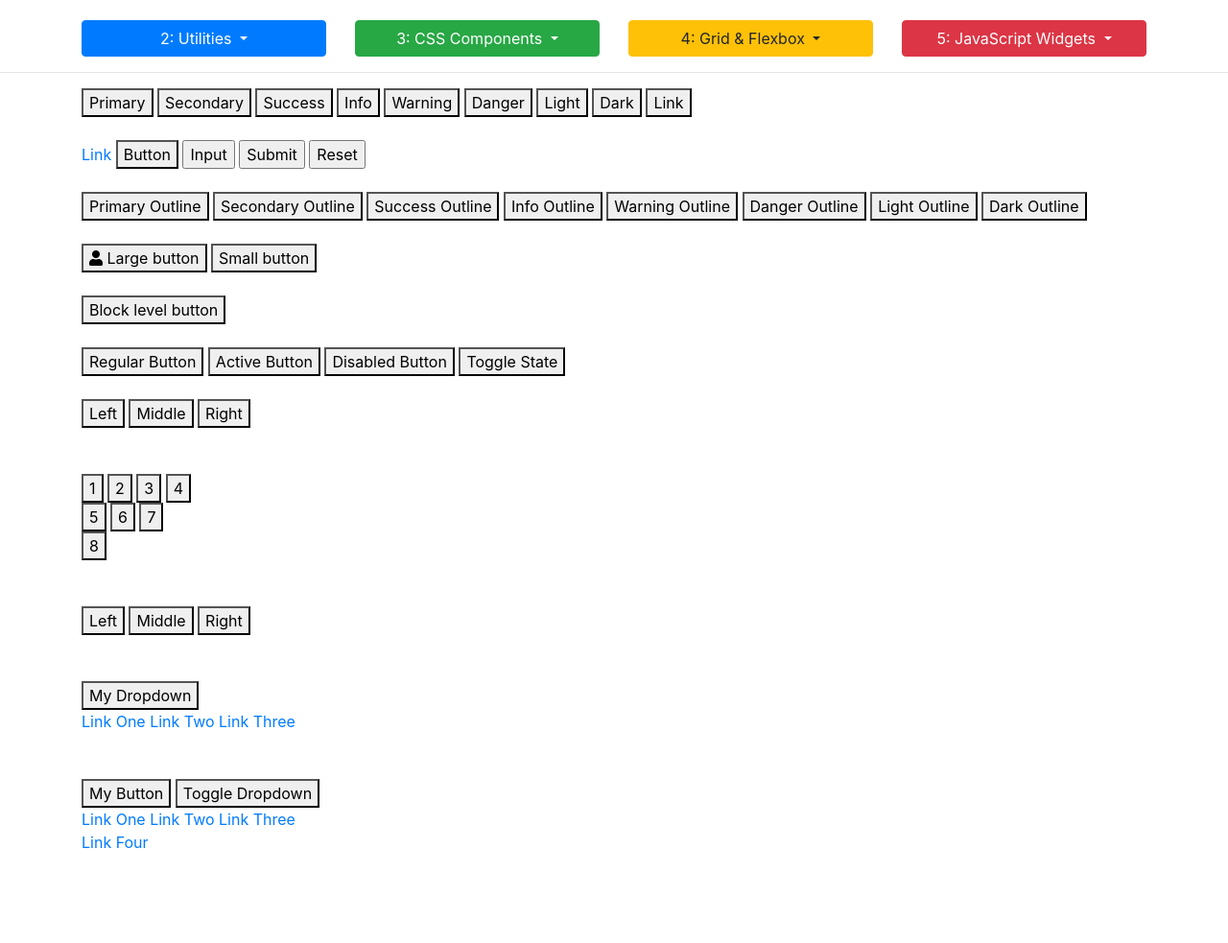
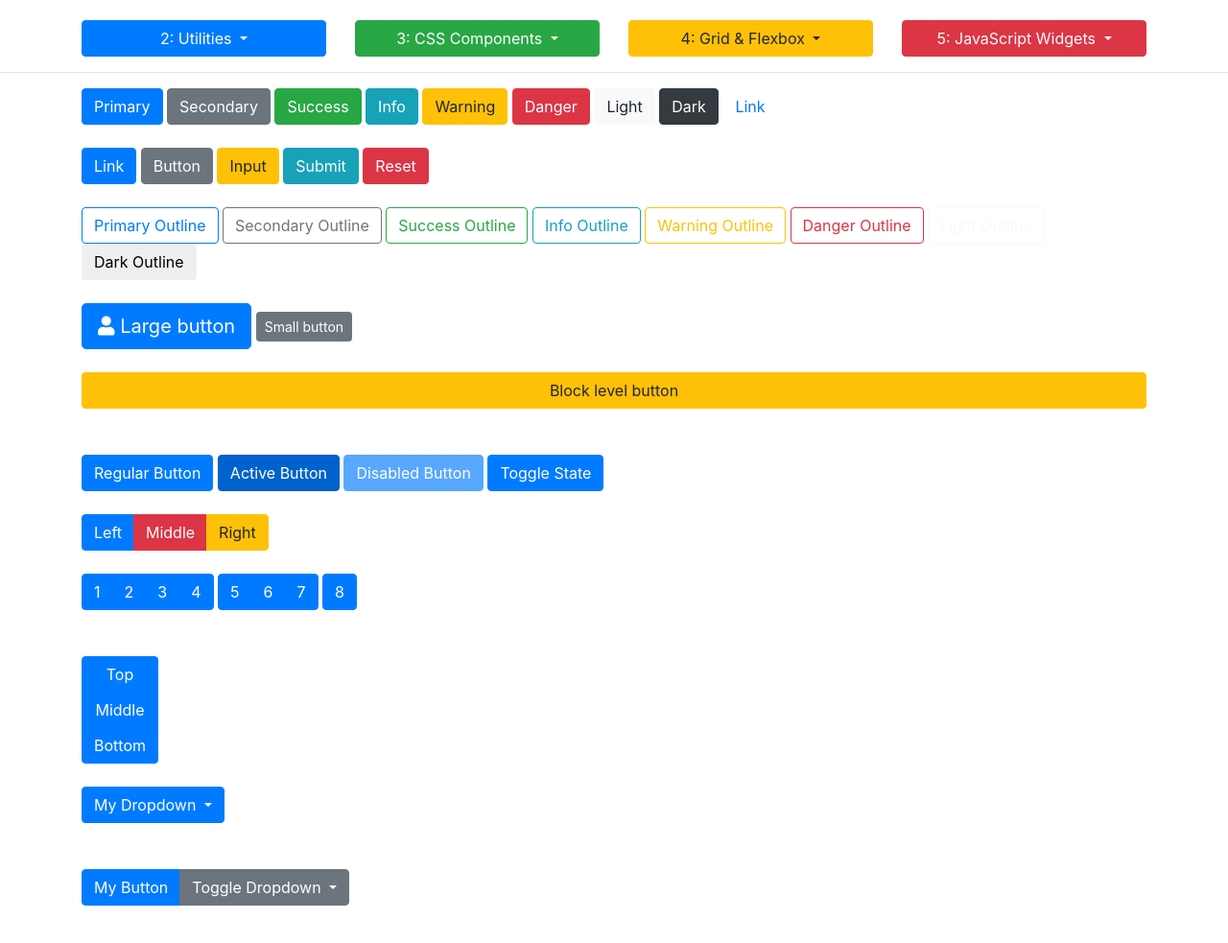
Before and after one commit to leonardootoni/bootstrap, a plain HTML site: page Sandbox/bootstrap_sandbox_starter/3_2_buttons.html in a window 1280 px wide. Shown: the part 113-1096 px from the top of the page at 96% size. Drawn offline with nearby package versions, Linux system fonts and the light colour scheme.

Commit message:
bootstrap sandbox utilities pages

```diff
--- a/Sandbox/bootstrap_sandbox_starter/3_2_buttons.html
+++ b/Sandbox/bootstrap_sandbox_starter/3_2_buttons.html
@@ -90,59 +90,59 @@
         <!--################START HERE################-->
 
         <!-- BUTTONS -->
-        <button type="button">Primary</button>
-        <button type="button">Secondary</button>
-        <button type="button">Success</button>
-        <button type="button">Info</button>
-        <button type="button">Warning</button>
-        <button type="button">Danger</button>
-        <button type="button">Light</button>
-        <button type="button">Dark</button>
-        <button type="button">Link</button>
+        <button type="button" class="btn btn-primary">Primary</button>
+        <button type="button" class="btn btn-secondary">Secondary</button>
+        <button type="button" class="btn btn-success">Success</button>
+        <button type="button" class="btn btn-info">Info</button>
+        <button type="button" class="btn btn-warning">Warning</button>
+        <button type="button" class="btn btn-danger">Danger</button>
+        <button type="button" class="btn btn-light">Light</button>
+        <button type="button" class="btn btn-dark">Dark</button>
+        <button type="button" class="btn btn-link">Link</button>
 
         <br>
         <br>
 
         <!-- BUTTON TAGS/TYPES -->
-        <a href="#" role="button">Link</a>
-        <button type="submit">Button</button>
-        <input type="button" value="Input">
-        <input type="submit" value="Submit">
-        <input type="reset" value="Reset">
+        <a href="#" role="button" class="btn btn-primary">Link</a>
+        <button type="submit" class="btn btn-secondary">Button</button>
+        <input type="button" value="Input" class="btn btn-warning">
+        <input type="submit" value="Submit" class="btn btn-info">
+        <input type="reset" value="Reset" class="btn btn-danger">
 
         <br>
         <br>
 
         <!-- OUTLINE BUTTONS -->
-        <button type="button">Primary Outline</button>
-        <button type="button">Secondary Outline</button>
-        <button type="button">Success Outline</button>
-        <button type="button">Info Outline</button>
-        <button type="button">Warning Outline</button>
-        <button type="button">Danger Outline</button>
-        <button type="button">Light Outline</button>
-        <button type="button">Dark Outline</button>
+        <button type="button" class="btn btn-outline-primary">Primary Outline</button>
+        <button type="button" class="btn btn-outline-secondary">Secondary Outline</button>
+        <button type="button" class="btn btn-outline-success">Success Outline</button>
+        <button type="button" class="btn btn-outline-info">Info Outline</button>
+        <button type="button" class="btn btn-outline-warning">Warning Outline</button>
+        <button type="button" class="btn btn-outline-danger">Danger Outline</button>
+        <button type="button" class="btn btn-outline-light">Light Outline</button>
+        <button type="button" class="btn btn-ouline-dark>Dark Outline">Dark Outline</button>
 
         <br>
         <br>
 
         <!-- BUTTON SIZES -->
-        <button type="button">
+        <button type="button" class="btn btn-primary btn-lg">
             <i class="fa fa-user"></i> Large button</button>
-        <button type="button">Small button</button>
+        <button type="button" class="btn btn-secondary btn-sm">Small button</button>
         <br>
         <br>
-        <button type="button">Block level button</button>
+        <button type="button" class="btn btn-warning btn-block">Block level button</button>
 
         <br>
         <br>
 
         <!-- STATES -->
-        <button type="button">Regular Button</button>
-        <button type="button">Active Button</button>
-        <button type="button">Disabled Button</button>
+        <button type="button" class="btn btn-primary">Regular Button</button>
+        <button type="button" class="btn btn-primary active">Active Button</button>
+        <button type="button" class="btn btn-primary disabled">Disabled Button</button>
 
-        <button type="button">
+        <button type="button" class="btn btn-primary" data-toggle="button">
             Toggle State
         </button>
 
@@ -150,29 +150,29 @@
         <br>
 
         <!-- BUTTON GROUPS -->
-        <div>
-            <button type="button">Left</button>
-            <button type="button">Middle</button>
-            <button type="button">Right</button>
+        <div class="btn-group">
+            <button type="button" class="btn btn-primary">Left</button>
+            <button type="button" class="btn btn-danger">Middle</button>
+            <button type="button" class="btn btn-warning">Right</button>
         </div>
 
         <br></br>
 
         <!-- BUTTON TOOLBAR -->
         <div>
-            <div>
-                <button type="button">1</button>
-                <button type="button">2</button>
-                <button type="button">3</button>
-                <button type="button">4</button>
+            <div class="btn-group">
+                <button type="button" class="btn btn-primary">1</button>
+                <button type="button" class="btn btn-primary">2</button>
+                <button type="button" class="btn btn-primary">3</button>
+                <button type="button" class="btn btn-primary">4</button>
             </div>
-            <div>
-                <button type="button">5</button>
-                <button type="button">6</button>
-                <button type="button">7</button>
+            <div class="btn-group">
+                <button type="button" class="btn btn-primary">5</button>
+                <button type="button" class="btn btn-primary">6</button>
+                <button type="button" class="btn btn-primary">7</button>
             </div>
-            <div>
-                <button type="button">8</button>
+            <div class="btn-group">
+                <button type="button" class="btn btn-primary">8</button>
             </div>
         </div>
 
@@ -180,24 +180,24 @@
         <br>
 
         <!-- VERTICAL GROUP -->
-        <div>
-            <button type="button">Left</button>
-            <button type="button">Middle</button>
-            <button type="button">Right</button>
+        <div class="btn-group-vertical">
+            <button type="button" class="btn btn-primary">Top</button>
+            <button type="button" class="btn btn-primary">Middle</button>
+            <button type="button" class="btn btn-primary">Bottom</button>
         </div>
 
         <br>
         <br>
 
         <!-- BUTTON DROPDOWNS -->
-        <div>
-            <button type="button">
+        <div class="dropdown">
+            <button type="button" class="btn btn-primary dropdown-toggle" data-toggle="dropdown">
                 My Dropdown
             </button>
-            <div>
-                <a href="#">Link One</a>
-                <a href="#">Link Two</a>
-                <a href="#">Link Three</a>
+            <div class="dropdown-menu">
+                <a href="#" class="dropdown-item">Link One</a>
+                <a href="#" class="dropdown-item">Link Two</a>
+                <a href="#" class="dropdown-item">Link Three</a>
             </div>
         </div>
 
@@ -205,17 +205,17 @@
         <br>
 
         <!-- SPLIT DROPDOWNS -->
-        <div>
-            <button type="button">My Button</button>
-            <button type="button">
+        <div class="btn-group">
+            <button type="button" class="btn btn-primary">My Button</button>
+            <button type="button" class="btn btn-secondary dropdown-toggle" data-toggle="dropdown">
                 <span>Toggle Dropdown</span>
             </button>
-            <div>
-                <a href="#">Link One</a>
-                <a href="#">Link Two</a>
-                <a href="#">Link Three</a>
-                <div></div>
-                <a href="#">Link Four</a>
+            <div class="dropdown-menu">
+                <a href="#" class="dropdown-item">Link One</a>
+                <a href="#" class="dropdown-item">Link Two</a>
+                <a href="#" class="dropdown-item">Link Three</a>
+                <div class="dropdown-divider"></div>
+                <a href="#" class="dropdown-item">Link Four</a>
             </div>
         </div>
 
```
Also changed, not shown: Sandbox/bootstrap_sandbox_starter/2_7_sizing.html (+101 -65 lines), Sandbox/bootstrap_sandbox_starter/2_8_breakpoints.html (+28 -8 lines).
